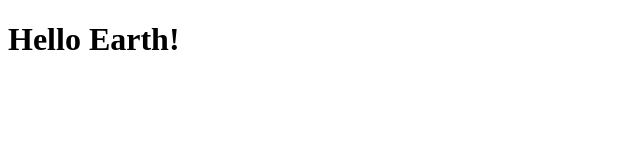
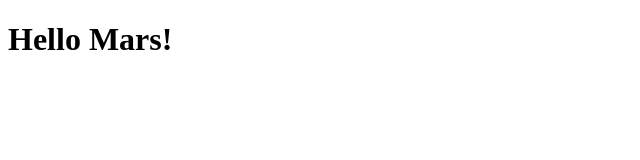
Before and after one commit to CP-Front-End-Capstone/catwalk, a React (Create React App) app in the folder client/: page / in a window 1280 px wide. Shown: the top 160 px of the page, without its empty margins (0-640 px from the left). Built offline with nearby package versions, Linux system fonts and the light colour scheme; the HTML template or start-up script is replaced by a standard one.

Commit message:
Hello Mars

```diff
--- a/client/src/App.jsx
+++ b/client/src/App.jsx
@@ -3,7 +3,7 @@ import React from 'react';
 class App extends React.Component {
   render () {
     return (
-      <h1>Hello Earth!</h1>
+      <h1>Hello Mars!</h1>
     )
   }
 }
```
